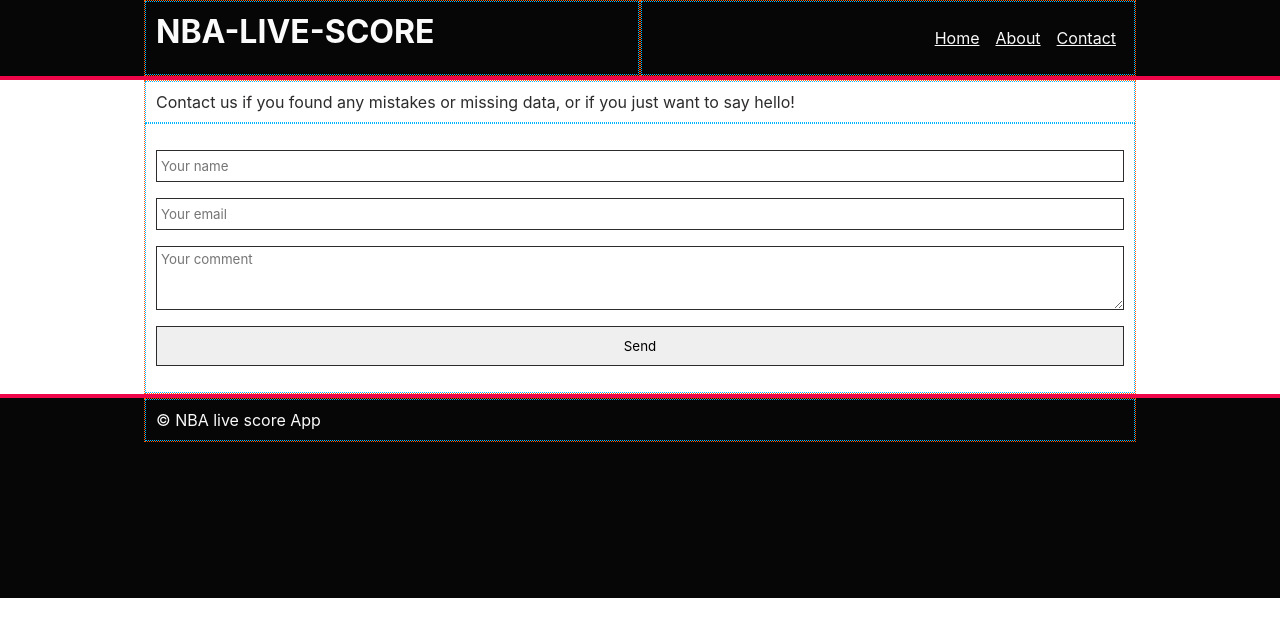
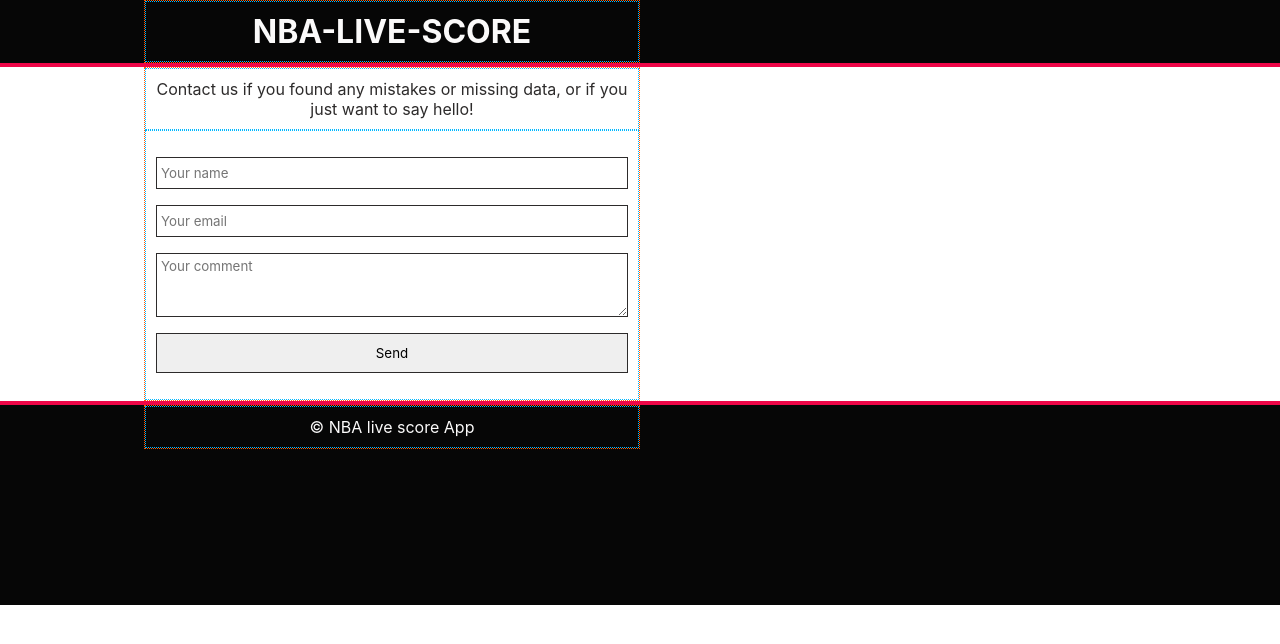
Before and after one commit to nadavf95/NBA-app-react-, a Next.js app: page /contact in a window 1280 px wide. Shown: the top 644 px of the page. Built offline with nearby package versions, Linux system fonts and the light colour scheme.

Commit message:
changed api

```diff
--- a/components/navbar.js
+++ b/components/navbar.js
@@ -15,15 +15,6 @@
               <Link href="/">NBA-LIVE-SCORE</Link>
             </div>
           </div>
-          <div className="item navbar-menu">
-            <div className="content">
-              <ul>
-                <li><Link href="/">Home</Link></li>
-                <li><Link href="/about">About</Link></li>
-                <li><Link href="/contact">Contact</Link></li>
-              </ul>
-            </div>
-          </div>
         </div>
       </div>
     </div>
--- a/components/sort_sec.js
+++ b/components/sort_sec.js
@@ -13,7 +13,7 @@
                     <option value="a-z">a-z</option>
                     <option value="top score">top score</option>
                 </select>
-        </div>
+            </div>
         );
   }
 }
--- a/config.js
+++ b/config.js
@@ -1,7 +1,7 @@
 // Use this for configuration settings instead of scattering config "constants"
 // throughout your application
-export const API_BASE = "https://api.squiggle.com.au";
-export const API_ENDPOINT = `${API_BASE}/?q=teams`;
+export const API_BASE = 'https://www.balldontlie.io/api/v1/games/?dates[]=';
+export const API_ENDPOINT = `${API_BASE}2022/12/04`;
 
 // NOTE: the common approach is to set these values from environment variables
 // and not to have the values "hard-coded" with the code.
--- a/styles.css
+++ b/styles.css
@@ -42,7 +42,16 @@
 .item {
   box-sizing: border-box;
   flex-grow: 0;
-  flex-basis: 100%;
+  flex-basis: 50%;
+  text-align: center;
+}
+
+.game_item {
+  box-sizing: border-box;
+  background-color: bisque;
+  flex-grow: 0;
+  flex-basis: 50%;
+  text-align: center;
 }
 
 .content {
@@ -124,6 +133,8 @@
 
 .navbar-items {
   justify-content: space-between;
+  width: 100%;
+  text-align: center;
 }
 
 .navbar-menu ul {
@@ -141,11 +152,15 @@
   display: flex;
   font-size: 2rem;
   font-weight: 700;
+  text-align: center;
 }
 
 .navbar-logo a {
   color: var(--white);
   text-decoration: none;
+  flex-grow: 0;
+  flex-basis: 100%;
+  box-sizing: border-box;
 }
 
 #footer {
```
Also changed, not shown: pages/index.js (+12 -3 lines), components/filter.js (deleted), components/sort.js (deleted).
